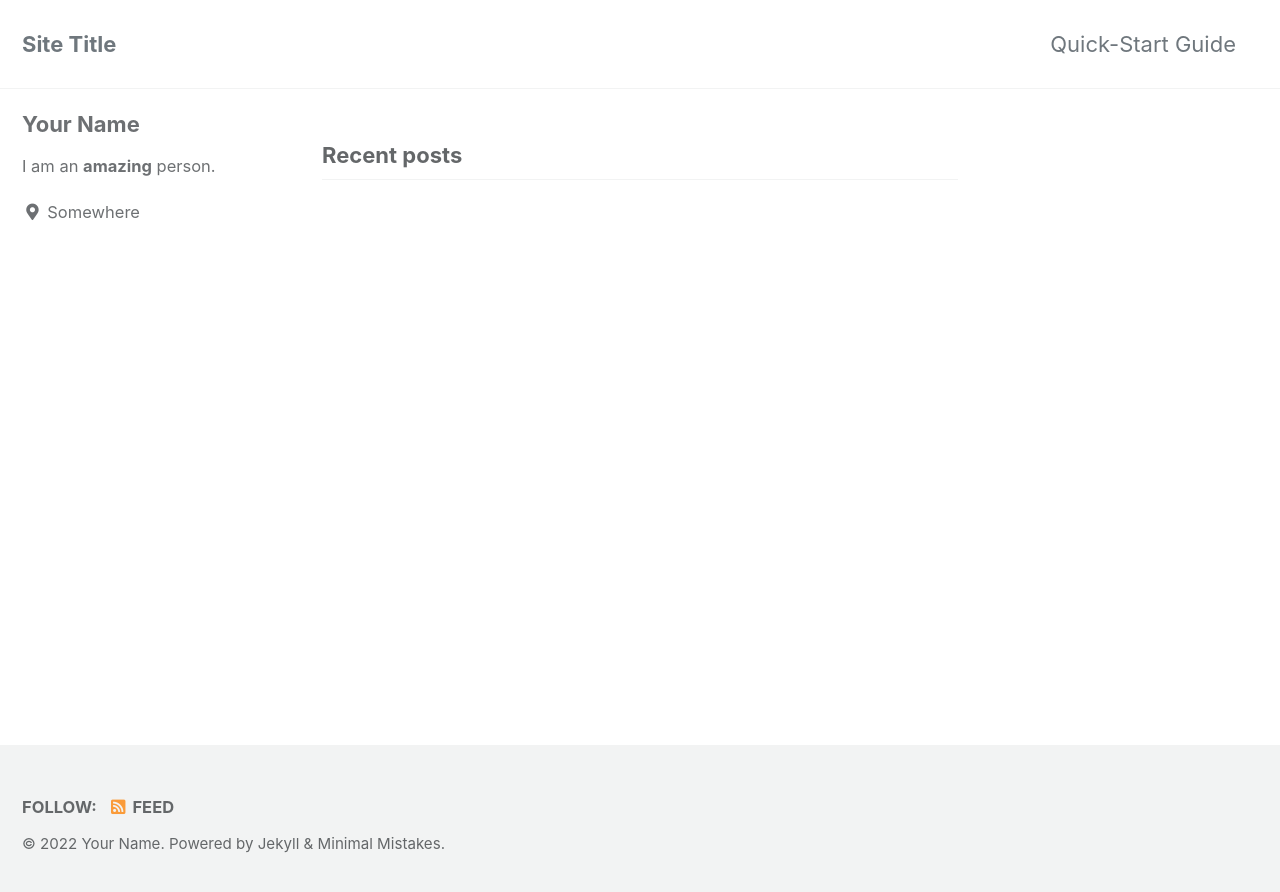
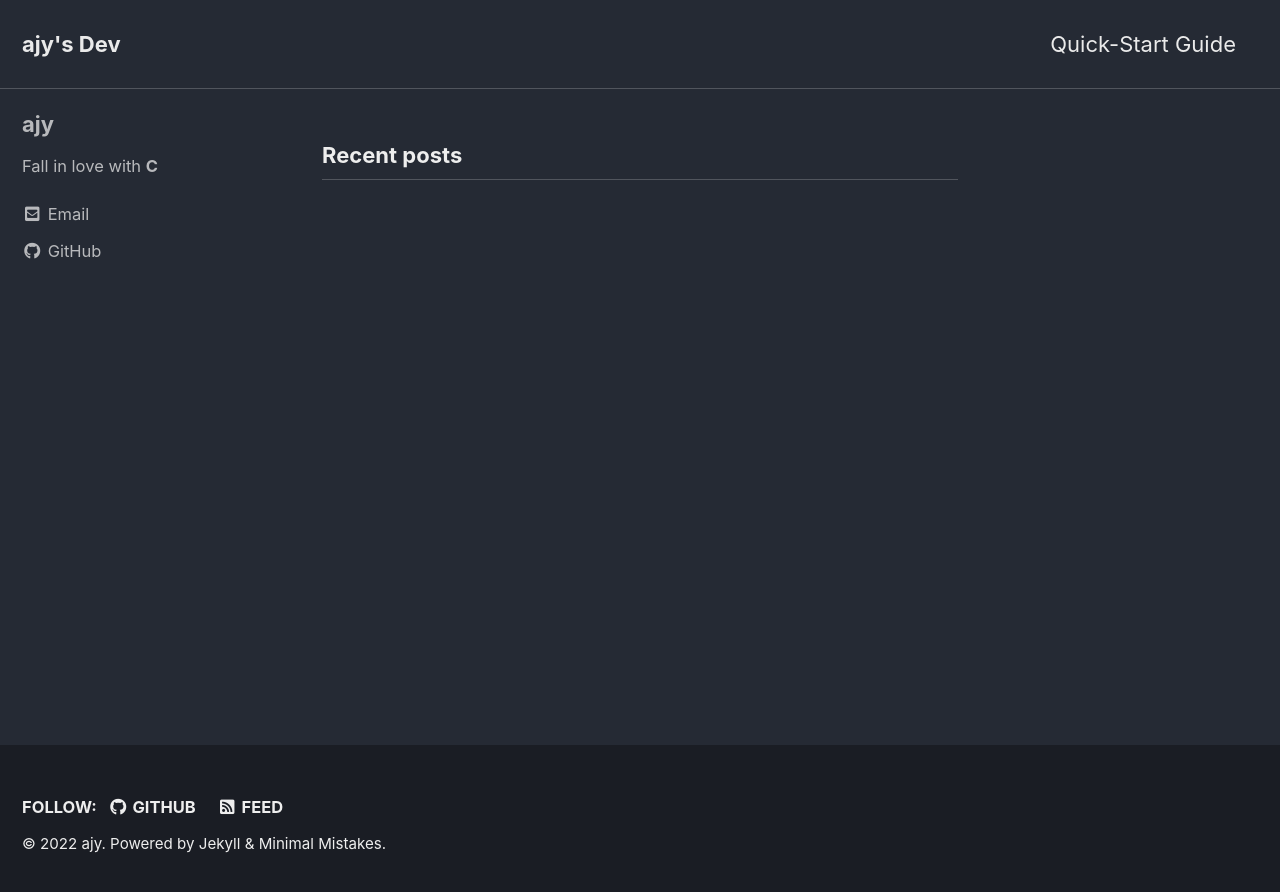
Before and after one commit to ajy-dev/ajy-dev.github.io, a Jekyll site: the page built from index.html, in a window 1280 px wide. Shown: the top 892 px of the page. Built offline with Jekyll 4.4.1, drawn with Linux system fonts in a browser that asks for light colours; cached includes are drawn as plain includes; the list of posts is cut into pages by our own code.

Commit message:
Update config

```diff
--- a/_config.yml
+++ b/_config.yml
@@ -12,18 +12,18 @@
 
 # theme                  : "minimal-mistakes-jekyll"
 # remote_theme           : "mmistakes/minimal-mistakes"
-minimal_mistakes_skin    : "default" # "air", "aqua", "contrast", "dark", "dirt", "neon", "mint", "plum", "sunrise"
+minimal_mistakes_skin    : "dark" # "air", "aqua", "contrast", "dark", "dirt", "neon", "mint", "plum", "sunrise"
 
 # Site Settings
 locale                   : "en-US"
-title                    : "Site Title"
-title_separator          : "-"
+title                    : "ajy's Dev"
+title_separator          : "|"
 subtitle                 : # site tagline that appears below site title in masthead
-name                     : "Your Name"
-description              : "An amazing website."
-url                      : # the base hostname & protocol for your site e.g. "https://mmistakes.github.io"
+name                     : "ajy"
+description              : "The Dev Blog"
+url                      : "https://ajy-dev.github.io" # the base hostname & protocol for your site e.g. "https://mmistakes.github.io"
 baseurl                  : # the subpath of your site, e.g. "/blog"
-repository               : # GitHub username/repo-name e.g. "mmistakes/minimal-mistakes"
+repository               : "ajy-dev/ajy-dev.github.io" # GitHub username/repo-name e.g. "mmistakes/minimal-mistakes"
 teaser                   : # path of fallback teaser image, e.g. "/assets/images/500x300.png"
 logo                     : # path of logo image to display in the masthead, e.g. "/assets/images/88x88.png"
 masthead_title           : # overrides the website title displayed in the masthead, use " " for no title
@@ -101,15 +101,15 @@ analytics:
 
 # Site Author
 author:
-  name             : "Your Name"
+  name             : "ajy"
   avatar           : # path of avatar image, e.g. "/assets/images/bio-photo.jpg"
-  bio              : "I am an **amazing** person."
-  location         : "Somewhere"
+  bio              : "Fall in love with **C**"
+  location         : # "Somewhere"
   email            :
   links:
     - label: "Email"
       icon: "fas fa-fw fa-envelope-square"
-      # url: "mailto:your.name@email.com"
+      url: "mailto:ajy.dev@protonmail.ch"
     - label: "Website"
       icon: "fas fa-fw fa-link"
       # url: "https://your-website.com"
@@ -121,7 +121,7 @@ author:
       # url: "https://facebook.com/"
     - label: "GitHub"
       icon: "fab fa-fw fa-github"
-      # url: "https://github.com/"
+      url: "https://github.com/ajy-dev"
     - label: "Instagram"
       icon: "fab fa-fw fa-instagram"
       # url: "https://instagram.com/"
@@ -137,7 +137,7 @@ footer:
       # url:
     - label: "GitHub"
       icon: "fab fa-fw fa-github"
-      # url:
+      url: "https://github.com/ajy-dev"
     - label: "GitLab"
       icon: "fab fa-fw fa-gitlab"
       # url:
```
